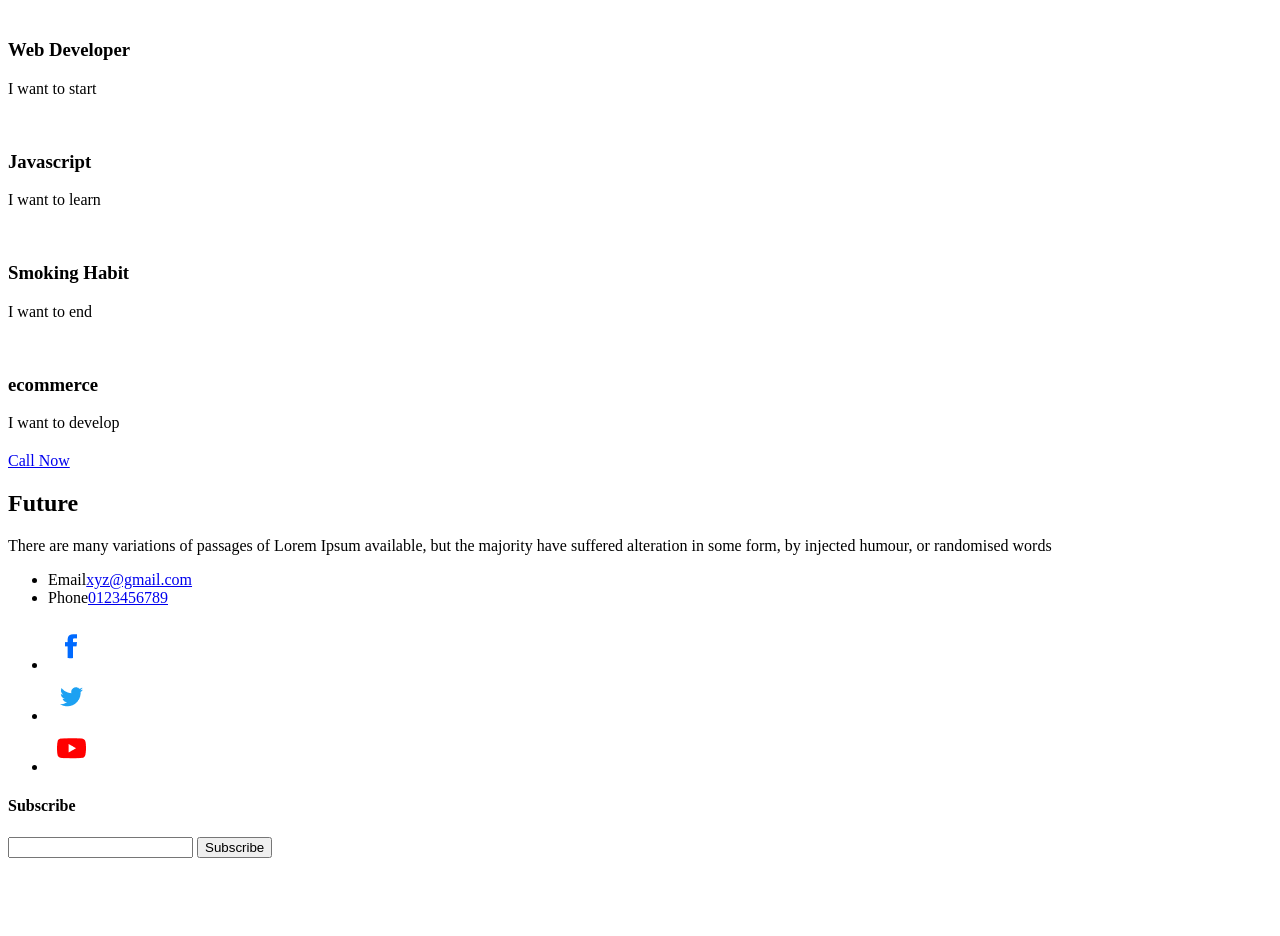
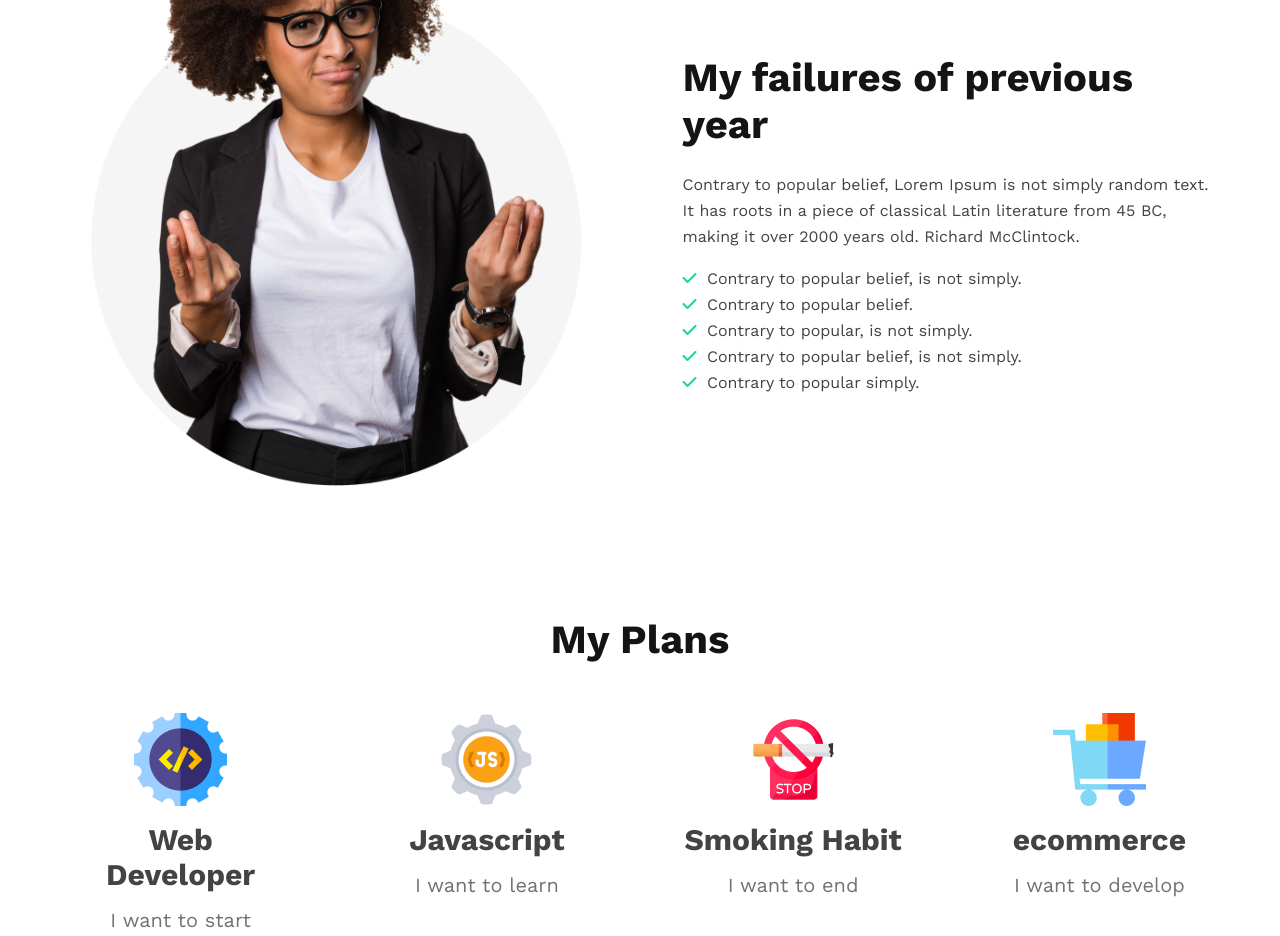
Before and after one commit to monsurriaz/new-year-new-me, a plain HTML site: page index.html in a window 1280 px wide. Shown: the part 1115-2051 px from the top of the page. Before the commit the page ends 1981 px from the top, so only its background shows below. Drawn offline with nearby package versions, Linux system fonts and the light colour scheme.

Commit message:
css done

```diff
--- a/css/style.css
+++ b/css/style.css
@@ -0,0 +1,255 @@
+@import url('https://fonts.googleapis.com/css2?family=Work+Sans:wght@400;700&display=swap');
+
+* {
+    margin: 0;
+    padding: 0;
+    box-sizing: border-box;
+}
+
+body {
+    font-family: 'Work Sans', sans-serif;
+    font-weight: 400;
+    font-size: 16px;
+    line-height: 26px;
+    color: #444343;
+}
+
+h1,
+h2,
+h3,
+h4 {
+    font-weight: 700;
+}
+
+ul {
+    list-style: none;
+}
+
+p {
+    margin-bottom: 16px;
+}
+
+img {
+    display: block;
+    max-width: 100%;
+}
+
+a {
+    text-decoration: none;
+    color: inherit;
+}
+
+.btn {
+    display: inline-block;
+    text-decoration: none;
+    font-size: 20px;
+    font-weight: 600;
+    line-height: 23px;
+    padding: 20px 35px;
+    border: 0;
+    border-radius: 5px;
+    cursor: pointer;
+}
+
+.btn--primary {
+    color: #005FAC;
+    background-color: #ffffff;
+}
+
+.btn--secondary {
+    background-color: #005FAC;
+    color: #ffffff;
+}
+
+.container {
+    max-width: 1140px;
+    width: 100%;
+    margin: 0 auto;
+}
+
+.row {
+    display: flex;
+    column-gap: 85px;
+}
+
+.col-half {
+    flex-basis: 50%;
+    max-width: 50%;
+}
+
+.col-one-forth {
+    flex-basis: 25%;
+    max-width: 25%;
+}
+
+.justify__center {
+    justify-content: center;
+}
+
+.vertical__center {
+    align-items: center;
+}
+
+.vertical__end {
+    align-items: flex-end;
+}
+
+.section__padding {
+    padding-top: 130px;
+}
+
+.section__title {
+    font-size: 40px;
+    line-height: 47px;
+    color: #151414;
+    margin-bottom: 24px;
+}
+
+.section__description {
+
+}
+
+
+/* header css start */
+
+header {
+    background-image: url("../images/banner/banner3.png");
+    background-size: cover;
+    background-position: center;
+    background-repeat: no-repeat;
+    padding-top: 100px;
+    min-height: 100vh;
+    color: #ffffff;
+}
+
+.header__text--wrapper {
+    text-align: right;
+}
+
+h1.header__main--title {
+    font-size: 65px;
+    line-height: 76px;
+    margin-bottom: 24px;
+}
+
+p.header__description {
+    margin-bottom: 30px;
+}
+
+
+/* failures section */
+.content__wrapper {
+    padding-bottom: 90px;
+}
+
+li.icon_item i {
+    color: #16D887;
+    margin-right: 5px;
+}
+
+
+/* my plans */
+.plan__wrapper {
+    display: flex;
+    flex-direction: column;
+    align-items: center;
+    gap: 16px;
+}
+
+.section__top {
+    text-align: center;
+    margin-bottom: 50px;
+}
+
+h3.plan__title {
+    font-size: 30px;
+    text-align: center;
+    line-height: 35px;
+}
+
+p.plan_desc {
+    margin: 0;
+    font-size: 20px;
+    line-height: 25px;
+    color: #737272;
+}
+
+
+/* positive mind */
+.positive__mind--inner {
+    background: linear-gradient(90deg, #005FAC 0%, rgba(0, 95, 172, 0) 100%), url("../images/watch.png");
+    border-radius: 8px;
+    padding: 60px 65px;
+}
+
+#positive__mind h2 {
+    color: #ffffff;
+}
+
+
+/* footer */
+footer {
+    margin-top: 130px;
+    background-color: #151414;
+    color: #ffffff;
+    padding: 130px 0;
+}
+
+h2.footer__title {
+    font-size: 45px;
+    color: #F8F8F8;
+    line-height: 52px;
+    margin-bottom: 16px;
+}
+
+p.footer__description {
+    margin-bottom: 24px;
+}
+
+ul.contact__info {
+    margin-bottom: 30px;
+}
+
+ul.contact__info li {
+    margin-bottom: 10px;
+}
+
+ul.social__icons {
+    display: flex;
+    gap: 15px;
+}
+
+.subscribe__wrapper {
+    display: flex;
+    flex-direction: column;
+    align-items: flex-end;
+}
+
+h4.footer__title {
+    font-size: 25px;
+    font-weight: 600;
+    line-height: 30px;
+    margin-bottom: 30px;
+}
+
+input[type="email"] {
+    display: block;
+    font-size: 18px;
+    color: #ffffff;
+    line-height: 20px;
+    padding: 20px;
+    width: 300px;
+    border: 1px solid #ffffff7a;
+    border-radius: 6px;
+    outline: none;
+    background-color: transparent;
+    margin-bottom: 16px;
+}
+
+input[type="email"]:focus {
+    border-color: #ffffff;
+}
+
+::placeholder {
+    color: #f3f3f37e;
+}
--- a/index.html
+++ b/index.html
@@ -4,6 +4,10 @@
     <meta charset="UTF-8" />
     <meta http-equiv="X-UA-Compatible" content="IE=edge" />
     <meta name="viewport" content="width=device-width, initial-scale=1.0" />
+    <script
+      src="https://kit.fontawesome.com/5adceddaa0.js"
+      crossorigin="anonymous"
+    ></script>
     <link rel="stylesheet" href="./css/style.css" />
     <title>New Year New Me</title>
   </head>
@@ -34,7 +38,7 @@
       <!-- failures section start -->
       <section class="section__padding" id="failures__section">
         <div class="container">
-          <div class="row">
+          <div class="row vertical__end">
             <div class="col-half">
               <div class="image__wrapper">
                 <img src="./images/person.png" alt="person image" />
@@ -43,11 +47,11 @@
             <div class="col-half">
               <div class="content__wrapper">
                 <h2 class="section__title">My failures of previous year</h2>
-                <div class="section__description">
+                <p class="section__description">
                   Contrary to popular belief, Lorem Ipsum is not simply random
                   text. It has roots in a piece of classical Latin literature
                   from 45 BC, making it over 2000 years old. Richard McClintock.
-                </div>
+                </p>
                 <ul class="failures__items">
                   <li class="icon_item">
                     <i class="fa-solid fa-check"></i>
@@ -83,39 +87,31 @@
           <div class="section__top">
             <h2 class="section__title">My Plans</h2>
           </div>
-          <div class="row">
+          <div class="row justify__center">
             <div class="col-one-forth">
               <div class="plan__wrapper">
-                <div class="image__wrapper">
-                  <img src="" alt="" />
-                </div>
+                <img src="./images/icons/web.png" alt="" />
                 <h3 class="plan__title">Web Developer</h3>
                 <p class="plan_desc">I want to start</p>
               </div>
             </div>
             <div class="col-one-forth">
               <div class="plan__wrapper">
-                <div class="image__wrapper">
-                  <img src="" alt="" />
-                </div>
+                <img src="./images/icons/js.png" alt="" />
                 <h3 class="plan__title">Javascript</h3>
                 <p class="plan_desc">I want to learn</p>
               </div>
             </div>
             <div class="col-one-forth">
               <div class="plan__wrapper">
-                <div class="image__wrapper">
-                  <img src="" alt="" />
-                </div>
+                <img src="./images/icons/smoke.png" alt="" />
                 <h3 class="plan__title">Smoking Habit</h3>
                 <p class="plan_desc">I want to end</p>
               </div>
             </div>
             <div class="col-one-forth">
               <div class="plan__wrapper">
-                <div class="image__wrapper">
-                  <img src="" alt="" />
-                </div>
+                <img src="./images/icons/ecom.png" alt="" />
                 <h3 class="plan__title">ecommerce</h3>
                 <p class="plan_desc">I want to develop</p>
               </div>
@@ -129,7 +125,7 @@
       <section class="section__padding" id="positive__mind">
         <div class="container">
           <div class="positive__mind--inner">
-            <h2 class="section__title"></h2>
+            <h2 class="section__title">Awlays keep a positive mindset</h2>
             <div class="button__wrapper">
               <a href="tel:#" class="btn btn--primary">Call Now</a>
             </div>
@@ -144,18 +140,18 @@
           <div class="col-half">
             <div class="contact__wrapper">
               <h2 class="footer__title">Future</h2>
-              <p class="section__description">
+              <p class="footer__description">
                 There are many variations of passages of Lorem Ipsum available,
                 but the majority have suffered alteration in some form, by
                 injected humour, or randomised words
               </p>
               <ul class="contact__info">
                 <li>
-                  <span>Email</span
+                  <span>Email : </span
                   ><a href="mailto:xyz@gmail.com">xyz@gmail.com</a>
                 </li>
                 <li>
-                  <span>Phone</span><a href="tel:0123456789">0123456789</a>
+                  <span>Phone : </span><a href="tel:0123456789">0123456789</a>
                 </li>
               </ul>
               <ul class="social__icons">
@@ -179,9 +175,15 @@
           </div>
           <div class="col-half">
             <div class="subscribe__wrapper">
+              <div class="subscribe__inner">
                 <h4 class="footer__title">Subscribe</h4>
                 <form action="">
-                <input type="email" name="email" id="email" />
+                  <input
+                    type="email"
+                    name="email"
+                    id="email"
+                    placeholder="Enter your Email"
+                  />
                   <input
                     class="btn btn--secondary"
                     type="submit"
@@ -192,6 +194,7 @@
             </div>
           </div>
         </div>
+      </div>
     </footer>
   </body>
 </html>
```
Lines whose indentation alone changed are shown as unchanged.
